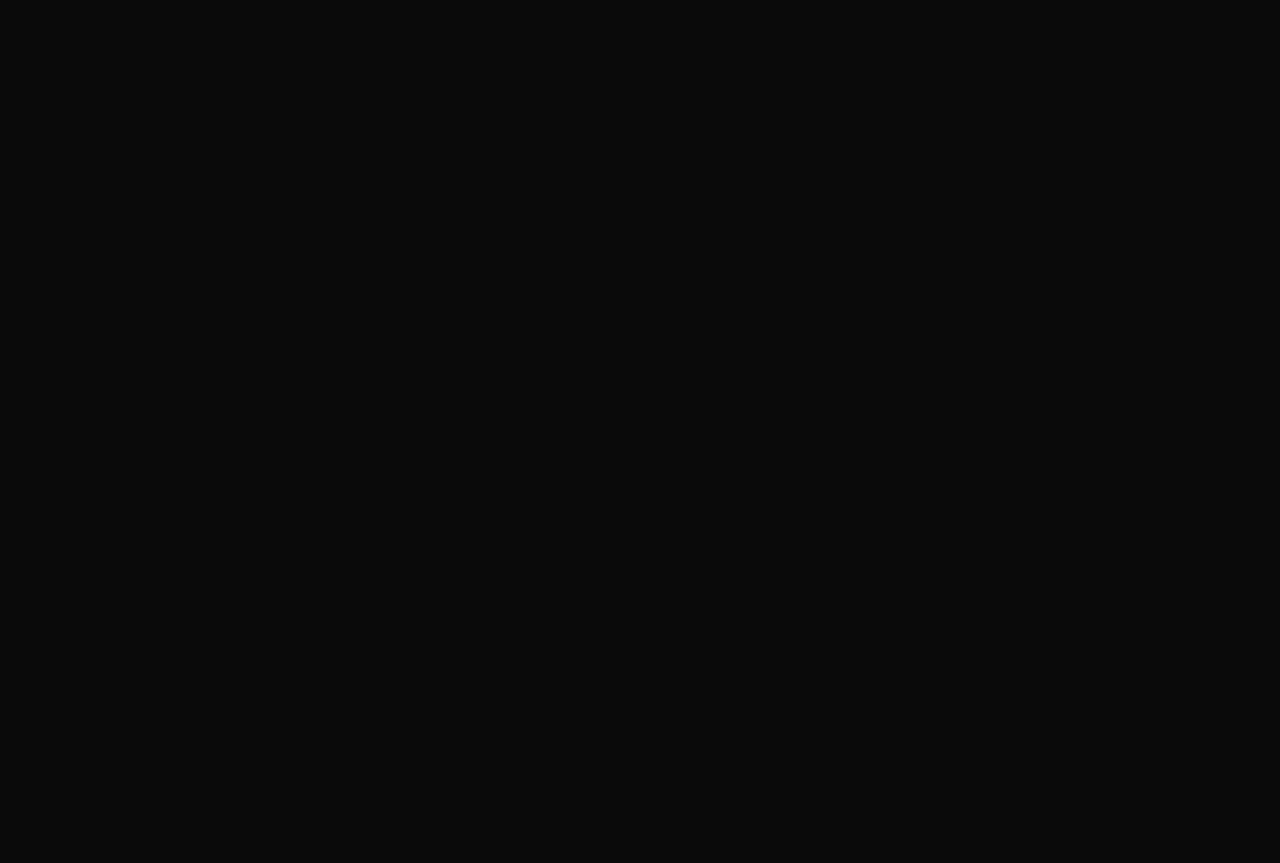
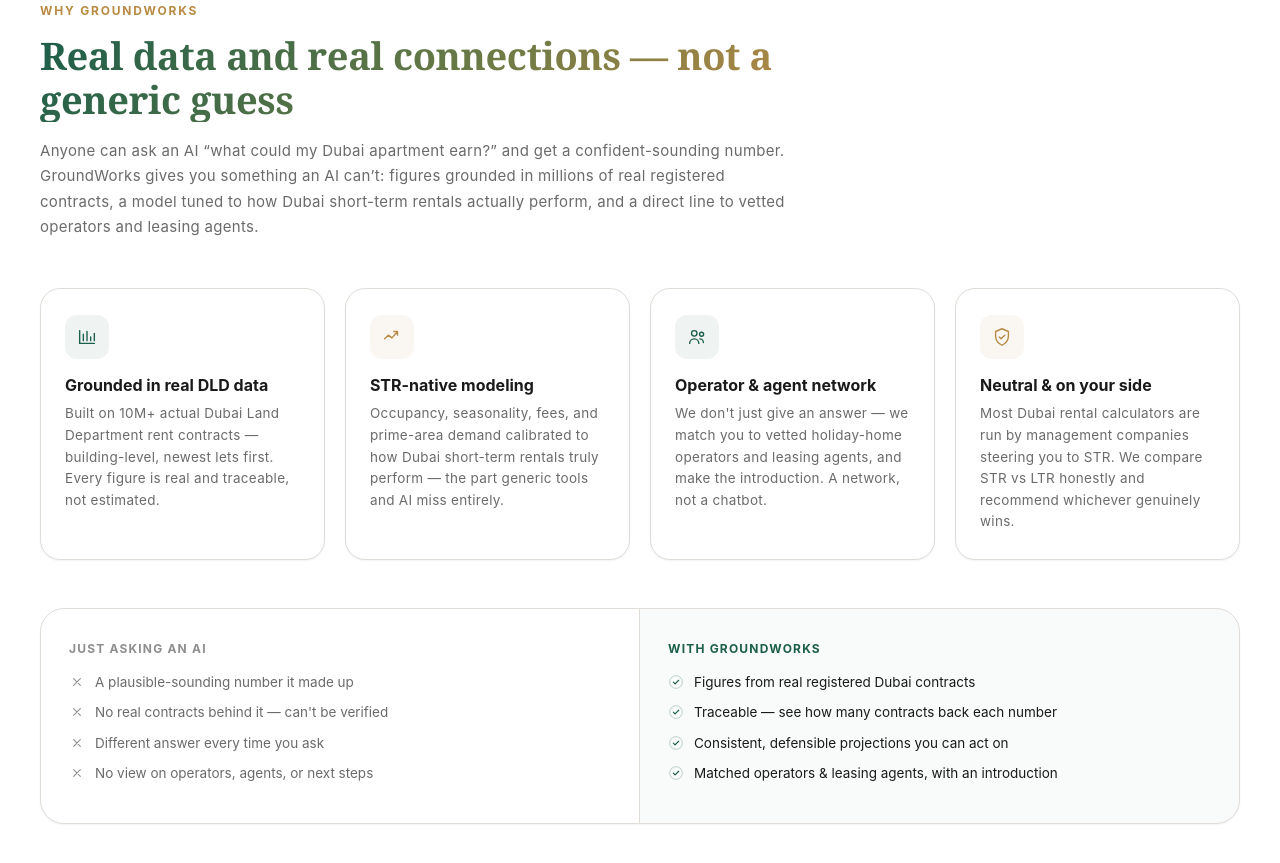
Before and after one commit to lmoraes55-cyber/property-estimator, a Next.js app: page / in a window 1280 px wide. Shown: the part 2120-2983 px from the top of the page. Before the commit the page ends 2041 px from the top, so only its background shows below. Built offline with nearby package versions, Linux system fonts and the light colour scheme.

Commit message:
Add 'Why GroundWorks' trust section to homepage - answers competitor + 'why not just ask AI' skeptic: 4 differentiator cards (real DLD data, STR-native modeling, operator/agent network, neutral advisory) + a Just-Ask-AI vs GroundWorks comparison. Premium brand styling, responsive

```diff
--- a/app/page.tsx
+++ b/app/page.tsx
@@ -751,6 +751,114 @@
           </div>
         </div>
       </section>
+
+      {/* ─────────────────────────────────────────────────────────────────────── */}
+      {/* WHY GROUNDWORKS — TRUST / DIFFERENTIATION */}
+      {/* ─────────────────────────────────────────────────────────────────────── */}
+      <section style={{ padding: "80px 40px", background: colors.bgSection }}>
+        <div style={{ maxWidth: "1200px", margin: "0 auto" }}>
+          {/* Header */}
+          <div style={{ marginBottom: "48px", maxWidth: "760px" }}>
+            <p style={{ fontSize: "12px", fontWeight: 700, letterSpacing: "0.15em", textTransform: "uppercase", color: colors.secondary, marginBottom: "14px" }}>
+              Why GroundWorks
+            </p>
+            <h2 style={{
+              fontFamily: "'Georgia', serif", fontSize: "38px", lineHeight: 1.15, fontWeight: 700, marginBottom: "16px",
+              background: `linear-gradient(135deg, ${colors.primary} 0%, #6B7A45 55%, ${colors.secondary} 100%)`,
+              WebkitBackgroundClip: "text", backgroundClip: "text", WebkitTextFillColor: "transparent",
+            }}>
+              Real data and real connections — not a generic guess
+            </h2>
+            <p style={{ fontSize: "15px", color: colors.textMuted, lineHeight: 1.7 }}>
+              Anyone can ask an AI &ldquo;what could my Dubai apartment earn?&rdquo; and get a confident-sounding number. GroundWorks gives you something an AI can&rsquo;t: figures grounded in millions of real registered contracts, a model tuned to how Dubai short-term rentals actually perform, and a direct line to vetted operators and leasing agents.
+            </p>
+          </div>
+
+          {/* Differentiator cards */}
+          <div style={{ display: "grid", gridTemplateColumns: "repeat(auto-fit, minmax(240px, 1fr))", gap: "20px", marginBottom: "48px" }}>
+            {[
+              {
+                title: "Grounded in real DLD data",
+                body: "Built on 10M+ actual Dubai Land Department rent contracts — building-level, newest lets first. Every figure is real and traceable, not estimated.",
+                icon: <path d="M4 19V5M4 19h16M8 16V9M12 16V6M16 16v-4M20 16v-8" stroke={colors.primary} strokeWidth="1.5" strokeLinecap="round" strokeLinejoin="round" />,
+                accent: colors.primary,
+              },
+              {
+                title: "STR-native modeling",
+                body: "Occupancy, seasonality, fees, and prime-area demand calibrated to how Dubai short-term rentals truly perform — the part generic tools and AI miss entirely.",
+                icon: <path d="M4 14l4-4 4 3 6-7M14 6h4v4" stroke={colors.secondary} strokeWidth="1.5" strokeLinecap="round" strokeLinejoin="round" />,
+                accent: colors.secondary,
+              },
+              {
+                title: "Operator & agent network",
+                body: "We don't just give an answer — we match you to vetted holiday-home operators and leasing agents, and make the introduction. A network, not a chatbot.",
+                icon: <><circle cx="9" cy="8" r="3" stroke={colors.primary} strokeWidth="1.5" /><circle cx="17" cy="9" r="2.2" stroke={colors.primary} strokeWidth="1.5" /><path d="M4 19c0-2.8 2.2-5 5-5s5 2.2 5 5M15 14c2.2 0 4 1.8 4 4" stroke={colors.primary} strokeWidth="1.5" strokeLinecap="round" /></>,
+                accent: colors.primary,
+              },
+              {
+                title: "Neutral & on your side",
+                body: "Most Dubai rental calculators are run by management companies steering you to STR. We compare STR vs LTR honestly and recommend whichever genuinely wins.",
+                icon: <path d="M12 3l7 3v5c0 4.5-3 8-7 10-4-2-7-5.5-7-10V6l7-3zM9 12l2 2 4-4" stroke={colors.secondary} strokeWidth="1.5" strokeLinecap="round" strokeLinejoin="round" />,
+                accent: colors.secondary,
+              },
+            ].map((c) => (
+              <div key={c.title} style={{
+                background: "#FFFFFF", border: `1px solid ${colors.border}`, borderRadius: "20px",
+                padding: "26px 24px", boxShadow: colors.shadowSm,
+              }}>
+                <div style={{
+                  width: "44px", height: "44px", borderRadius: "12px", background: `${c.accent}12`,
+                  display: "flex", alignItems: "center", justifyContent: "center", marginBottom: "16px",
+                }}>
+                  <svg width="22" height="22" viewBox="0 0 24 24" fill="none">{c.icon}</svg>
+                </div>
+                <h3 style={{ fontSize: "16px", fontWeight: 700, color: colors.textMain, marginBottom: "8px" }}>{c.title}</h3>
+                <p style={{ fontSize: "13.5px", color: colors.textMuted, lineHeight: 1.6 }}>{c.body}</p>
+              </div>
+            ))}
+          </div>
+
+          {/* Just-ask-AI comparison */}
+          <div style={{
+            display: "grid", gridTemplateColumns: "repeat(auto-fit, minmax(280px, 1fr))", gap: "0",
+            border: `1px solid ${colors.border}`, borderRadius: "24px", overflow: "hidden", background: "#FFFFFF",
+            boxShadow: colors.shadowSm,
+          }}>
+            <div style={{ padding: "30px 28px", borderRight: `1px solid ${colors.border}` }}>
+              <p style={{ fontSize: "12px", fontWeight: 700, letterSpacing: "0.1em", textTransform: "uppercase", color: "#8E8E8E", marginBottom: "14px" }}>
+                Just asking an AI
+              </p>
+              {[
+                "A plausible-sounding number it made up",
+                "No real contracts behind it — can't be verified",
+                "Different answer every time you ask",
+                "No view on operators, agents, or next steps",
+              ].map((t) => (
+                <div key={t} style={{ display: "flex", gap: "10px", alignItems: "flex-start", marginBottom: "10px" }}>
+                  <svg width="16" height="16" viewBox="0 0 24 24" fill="none" style={{ flexShrink: 0, marginTop: "2px" }}><path d="M7 7l10 10M17 7L7 17" stroke={"#8E8E8E"} strokeWidth="1.6" strokeLinecap="round" /></svg>
+                  <span style={{ fontSize: "13.5px", color: colors.textMuted, lineHeight: 1.5 }}>{t}</span>
+                </div>
+              ))}
+            </div>
+            <div style={{ padding: "30px 28px", background: `${colors.primary}06` }}>
+              <p style={{ fontSize: "12px", fontWeight: 700, letterSpacing: "0.1em", textTransform: "uppercase", color: colors.primary, marginBottom: "14px" }}>
+                With GroundWorks
+              </p>
+              {[
+                "Figures from real registered Dubai contracts",
+                "Traceable — see how many contracts back each number",
+                "Consistent, defensible projections you can act on",
+                "Matched operators & leasing agents, with an introduction",
+              ].map((t) => (
+                <div key={t} style={{ display: "flex", gap: "10px", alignItems: "flex-start", marginBottom: "10px" }}>
+                  <svg width="16" height="16" viewBox="0 0 24 24" fill="none" style={{ flexShrink: 0, marginTop: "2px" }}><circle cx="12" cy="12" r="9.5" stroke={colors.primary} strokeWidth="1.2" opacity="0.35" /><path d="M8 12.2l2.6 2.6L16 9.4" stroke={colors.primary} strokeWidth="1.7" strokeLinecap="round" strokeLinejoin="round" /></svg>
+                  <span style={{ fontSize: "13.5px", color: colors.textMain, lineHeight: 1.5 }}>{t}</span>
+                </div>
+              ))}
+            </div>
+          </div>
+        </div>
+      </section>
     </div>
   );
 }
```
